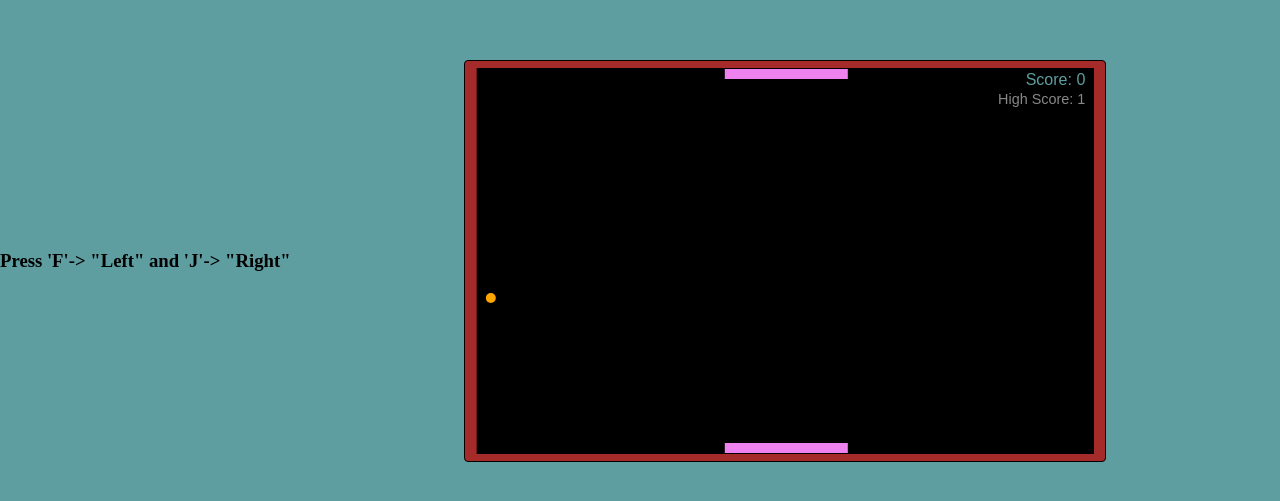
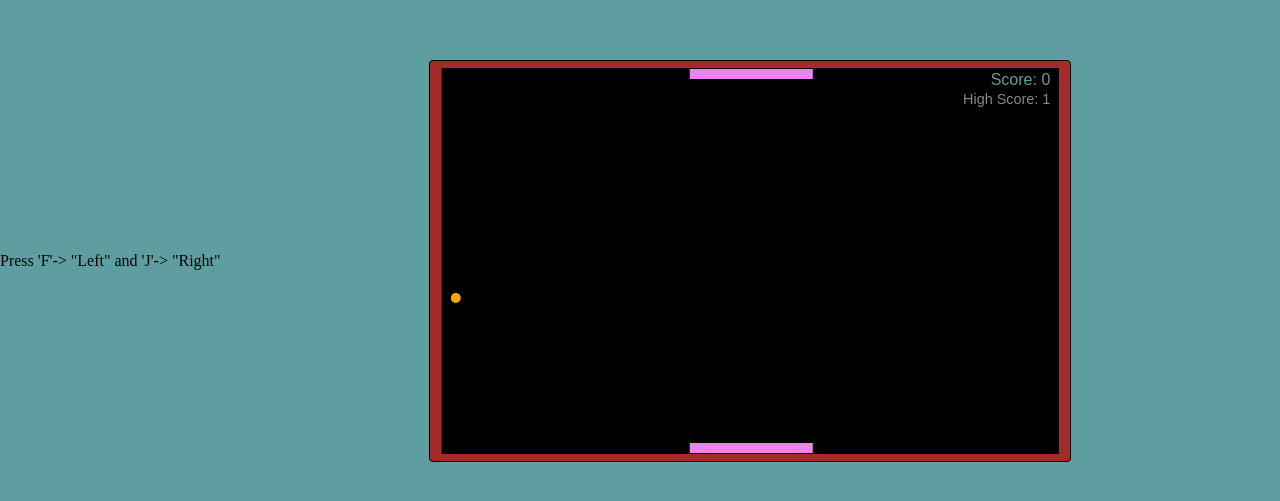
Before and after one commit to harsh0045/Ping_Pong_game, a plain HTML site: page index.html in a window 1280 px wide. Shown: the part 139-640 px from the top of the page. Drawn offline with Linux system fonts and the light colour scheme.

Commit message:
Update index.html

```diff
--- a/index.html
+++ b/index.html
@@ -8,7 +8,7 @@
     <title>Ping-Pong</title>
 </head>
 <body>
-    <h3>Press 'F'-> "Left" and 'J'-> "Right"</h3>
+    <div class="guidance">Press 'F'-> "Left" and 'J'-> "Right"</div>
     <div id="pong">
         <div id="box">
           <div class="paddle" id="upperPaddle"></div>
```
